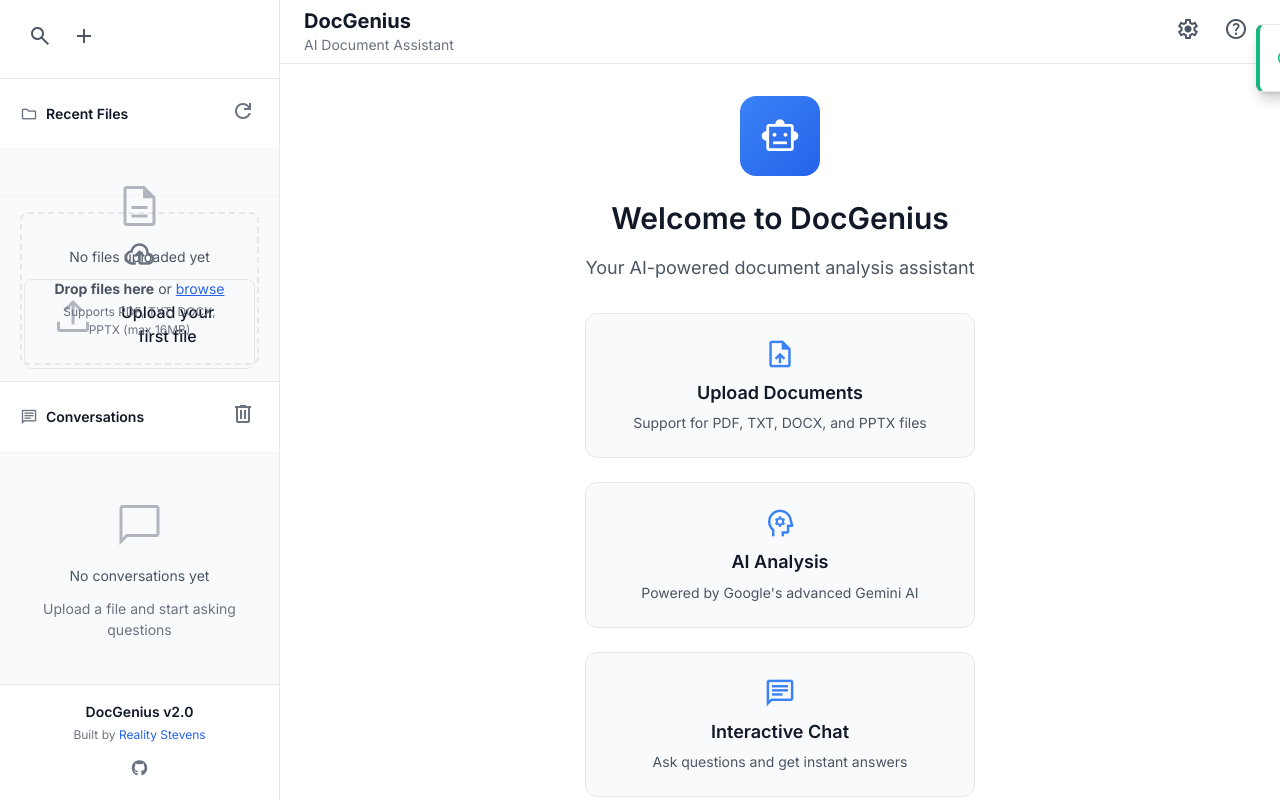
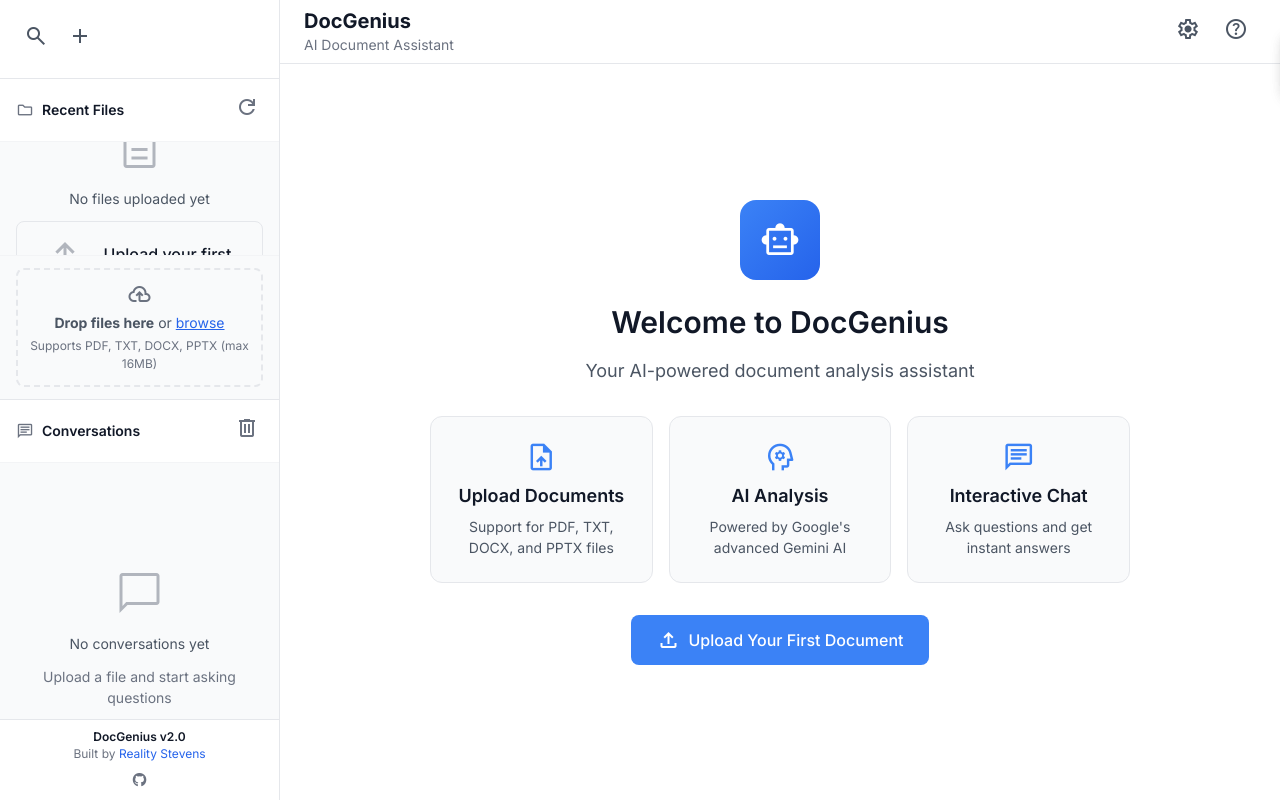
Before and after one commit to realitystevens/DocGenius, a Flask app: page / in a window 1280 px wide. Run offline with Flask 3, Linux system fonts and the light colour scheme.

Commit message:
fix: styling and layout.

```diff
--- a/static/script/app.js
+++ b/static/script/app.js
@@ -96,11 +96,12 @@
             this.chatHandler?.loadConversations()
         ]);
 
+        // Don't auto-select files - let user choose
         // Check if there are existing files and auto-select the first one
-        const files = this.fileHandler?.getAllFiles();
-        if (files && files.length > 0) {
-            this.fileHandler?.selectFile('file_0');
-        }
+        // const files = this.fileHandler?.getAllFiles();
+        // if (files && files.length > 0) {
+        //     this.fileHandler?.selectFile('file_0');
+        // }
 
         // Set up auto-save if enabled
         if (this.uiHandler?.getSettings().autoSave) {
@@ -184,16 +185,29 @@
                 chatInputContainer.hidden = false;
             }
 
-            // Update welcome screen
+            // Keep welcome screen visible until first message
+            // Messages container should remain hidden until there are messages
+            const chatMessages = document.getElementById('chatMessages');
+            if (chatMessages) {
+                chatMessages.hidden = true;
+            }
+
+            // Show welcome screen initially
             const welcomeScreen = document.getElementById('welcomeScreen');
             if (welcomeScreen) {
-                welcomeScreen.hidden = true;
+                welcomeScreen.hidden = false;
             }
         } else {
             // Hide chat input if no file selected
             const chatInputContainer = document.getElementById('chatInputContainer');
             if (chatInputContainer) {
                 chatInputContainer.hidden = true;
+            }
+
+            // Hide messages
+            const chatMessages = document.getElementById('chatMessages');
+            if (chatMessages) {
+                chatMessages.hidden = true;
             }
 
             // Show welcome screen
--- a/static/script/chatHandler.js
+++ b/static/script/chatHandler.js
@@ -23,6 +23,11 @@
         this.chatMessages = document.getElementById('chatMessages');
         this.messagesContainer = document.getElementById('messagesContainer');
         this.typingIndicator = document.getElementById('typingIndicator');
+
+        // Ensure typing indicator is hidden initially
+        if (this.typingIndicator) {
+            this.typingIndicator.hidden = true;
+        }
 
         // Input elements
         this.chatForm = document.getElementById('chatForm');
@@ -215,9 +220,13 @@
     }
 
     showChatInterface(show) {
-        if (this.welcomeScreen && this.chatMessages && this.chatInputContainer) {
+        if (this.welcomeScreen) {
             this.welcomeScreen.hidden = show;
+        }
+        if (this.chatMessages) {
             this.chatMessages.hidden = !show;
+        }
+        if (this.chatInputContainer) {
             this.chatInputContainer.hidden = !show;
         }
     }
--- a/static/style/aside.css
+++ b/static/style/aside.css
@@ -11,6 +11,8 @@
     position: relative;
     z-index: var(--z-index-sticky);
     transition: transform var(--transition-normal);
+    flex-shrink: 0;
+    overflow: hidden;
 }
 
 .sidebar-container {
@@ -25,9 +27,10 @@
     display: flex;
     align-items: center;
     justify-content: space-between;
-    padding: var(--spacing-4) var(--spacing-5);
+    padding: var(--spacing-4);
     border-bottom: 1px solid var(--color-border);
     background-color: var(--color-bg-primary);
+    flex-shrink: 0;
 }
 
 .sidebar-toggle {
@@ -70,10 +73,11 @@
 
 /* Sidebar Sections */
 .sidebar-section {
-    flex: 1;
+    flex: 1 1 0;
     display: flex;
     flex-direction: column;
     min-height: 0;
+    overflow: hidden;
 }
 
 .sidebar-section:not(:last-child) {
@@ -85,9 +89,10 @@
     display: flex;
     align-items: center;
     justify-content: space-between;
-    padding: var(--spacing-4) var(--spacing-5);
+    padding: var(--spacing-3) var(--spacing-4);
     background-color: var(--color-bg-primary);
     border-bottom: 1px solid var(--color-border-light);
+    flex-shrink: 0;
 }
 
 .section-title {
@@ -119,28 +124,32 @@
 
 /* File List */
 .file-list-container {
-    flex: 1;
+    flex: 1 1 auto;
     display: flex;
     flex-direction: column;
     min-height: 0;
+    overflow: hidden;
 }
 
 .file-list {
     flex: 1;
     overflow-y: auto;
+    overflow-x: hidden;
     padding: var(--spacing-2) 0;
+    min-height: 0;
 }
 
 .file-item {
     display: flex;
     align-items: center;
     gap: var(--spacing-3);
-    padding: var(--spacing-3) var(--spacing-5);
+    padding: var(--spacing-3) var(--spacing-4);
     margin: var(--spacing-1) var(--spacing-2);
     border-radius: var(--radius-md);
     cursor: pointer;
     transition: all var(--transition-fast);
     color: var(--color-text-secondary);
+    min-width: 0;
 }
 
 .file-item:hover,
@@ -211,14 +220,16 @@
 
 /* Upload Area */
 .upload-area {
-    padding: var(--spacing-4) var(--spacing-5);
+    padding: var(--spacing-3) var(--spacing-4);
     border-top: 1px solid var(--color-border-light);
+    flex-shrink: 0;
+    background-color: var(--color-bg-secondary);
 }
 
 .upload-dropzone {
     border: 2px dashed var(--color-border);
     border-radius: var(--radius-lg);
-    padding: var(--spacing-6);
+    padding: var(--spacing-3);
     text-align: center;
     transition: all var(--transition-fast);
     cursor: pointer;
@@ -231,9 +242,9 @@
 }
 
 .upload-dropzone .material-symbols-outlined {
-    font-size: 32px;
+    font-size: 24px;
     color: var(--color-text-muted);
-    margin-bottom: var(--spacing-2);
+    margin-bottom: var(--spacing-1);
 }
 
 .upload-text {
@@ -292,27 +303,31 @@
 
 /* Conversation List */
 .conversation-list-container {
-    flex: 1;
+    flex: 1 1 auto;
     display: flex;
     flex-direction: column;
     min-height: 0;
+    overflow: hidden;
 }
 
 .conversation-list {
     flex: 1;
     overflow-y: auto;
+    overflow-x: hidden;
     padding: var(--spacing-2) 0;
+    min-height: 0;
 }
 
 .conversation-item {
     display: flex;
     align-items: flex-start;
     gap: var(--spacing-3);
-    padding: var(--spacing-3) var(--spacing-5);
+    padding: var(--spacing-3) var(--spacing-4);
     margin: var(--spacing-1) var(--spacing-2);
     border-radius: var(--radius-md);
     cursor: pointer;
     transition: all var(--transition-fast);
+    min-width: 0;
 }
 
 .conversation-item:hover {
@@ -364,10 +379,11 @@
     flex-direction: column;
     align-items: center;
     justify-content: center;
-    padding: var(--spacing-8) var(--spacing-6);
+    padding: var(--spacing-6) var(--spacing-4);
     text-align: center;
     color: var(--color-text-muted);
     flex: 1;
+    min-height: 150px;
 }
 
 .empty-state .material-symbols-outlined {
@@ -390,9 +406,11 @@
 
 /* Sidebar Footer */
 .sidebar-footer {
-    padding: var(--spacing-4) var(--spacing-5);
+    padding: var(--spacing-2) var(--spacing-3);
     border-top: 1px solid var(--color-border);
     background-color: var(--color-bg-primary);
+    flex-shrink: 0;
+    margin-top: auto;
 }
 
 .app-info {
@@ -400,16 +418,17 @@
 }
 
 .app-name {
-    font-size: var(--font-size-sm);
+    font-size: var(--font-size-xs);
     font-weight: var(--font-weight-semibold);
     color: var(--color-text-primary);
-    margin: 0 0 var(--spacing-1) 0;
+    margin: 0;
 }
 
 .app-credits {
     font-size: var(--font-size-xs);
     color: var(--color-text-muted);
-    margin: 0 0 var(--spacing-2) 0;
+    margin: 0;
+    line-height: 1.4;
 }
 
 .app-credits a {
@@ -422,18 +441,19 @@
 }
 
 .app-links {
-    margin: 0;
+    margin: var(--spacing-1) 0 0 0;
 }
 
 .app-links a {
     display: inline-flex;
     align-items: center;
     justify-content: center;
-    width: 32px;
-    height: 32px;
+    width: 24px;
+    height: 24px;
     border-radius: var(--radius-full);
     color: var(--color-text-muted);
     transition: all var(--transition-fast);
+    font-size: 14px;
 }
 
 .app-links a:hover {
@@ -468,29 +488,29 @@
     }
 
     .upload-dropzone {
-        padding: var(--spacing-4);
+        padding: var(--spacing-3);
     }
 
     .sidebar-header {
-        padding: var(--spacing-3) var(--spacing-4);
+        padding: var(--spacing-3);
     }
 
     .section-header {
-        padding: var(--spacing-3) var(--spacing-4);
+        padding: var(--spacing-2) var(--spacing-3);
     }
 
     .file-item,
     .conversation-item {
-        padding: var(--spacing-3) var(--spacing-4);
+        padding: var(--spacing-2) var(--spacing-3);
         margin: var(--spacing-1);
     }
 
     .upload-area {
-        padding: var(--spacing-3) var(--spacing-4);
+        padding: var(--spacing-2) var(--spacing-3);
     }
 
     .sidebar-footer {
-        padding: var(--spacing-3) var(--spacing-4);
+        padding: var(--spacing-2);
     }
 }
 
@@ -532,23 +552,27 @@
 
 /* Scrollbar Styling */
 .file-list::-webkit-scrollbar,
-.conversation-list::-webkit-scrollbar {
+.conversation-list::-webkit-scrollbar,
+.messages-container::-webkit-scrollbar {
     width: 6px;
 }
 
 .file-list::-webkit-scrollbar-track,
-.conversation-list::-webkit-scrollbar-track {
+.conversation-list::-webkit-scrollbar-track,
+.messages-container::-webkit-scrollbar-track {
     background: transparent;
 }
 
 .file-list::-webkit-scrollbar-thumb,
-.conversation-list::-webkit-scrollbar-thumb {
+.conversation-list::-webkit-scrollbar-thumb,
+.messages-container::-webkit-scrollbar-thumb {
     background-color: var(--color-gray-300);
     border-radius: var(--radius-full);
 }
 
 .file-list::-webkit-scrollbar-thumb:hover,
-.conversation-list::-webkit-scrollbar-thumb:hover {
+.conversation-list::-webkit-scrollbar-thumb:hover,
+.messages-container::-webkit-scrollbar-thumb:hover {
     background-color: var(--color-gray-400);
 }
 
--- a/static/style/main.css
+++ b/static/style/main.css
@@ -1,9 +1,16 @@
 /* DocGenius Main Layout Styles */
+
+/* Global visibility control */
+[hidden] {
+    display: none !important;
+}
 
 /* App Container */
 .app {
     display: flex;
     height: 100vh;
+    width: 100%;
+    overflow: hidden;
     background-color: var(--color-bg-primary);
 }
 
@@ -60,13 +67,15 @@
     border-left: 4px solid var(--color-error);
     border-radius: var(--radius-lg);
     box-shadow: var(--shadow-lg);
-    transform: translateX(100%);
+    transform: translateX(calc(100% + var(--spacing-6)));
     transition: transform var(--transition-normal);
     z-index: var(--z-index-toast);
+    pointer-events: none;
 }
 
 .toast.show {
     transform: translateX(0);
+    pointer-events: auto;
 }
 
 .toast-success {
@@ -113,6 +122,8 @@
     display: flex;
     flex-direction: column;
     min-width: 0;
+    height: 100vh;
+    overflow: hidden;
     background-color: var(--color-bg-primary);
 }
 
@@ -128,12 +139,15 @@
     position: sticky;
     top: 0;
     z-index: var(--z-index-sticky);
+    flex-shrink: 0;
 }
 
 .header-left {
     display: flex;
     align-items: center;
     gap: var(--spacing-4);
+    min-width: 0;
+    flex: 1;
 }
 
 .mobile-menu-toggle {
@@ -149,23 +163,30 @@
     color: var(--color-text-primary);
 }
 
+.app-title {
+    min-width: 0;
+}
+
 .app-title h1 {
     font-size: var(--font-size-xl);
     font-weight: var(--font-weight-bold);
     color: var(--color-text-primary);
     margin: 0;
+    white-space: nowrap;
 }
 
 .app-title p {
     font-size: var(--font-size-sm);
     color: var(--color-text-muted);
     margin: 0;
+    white-space: nowrap;
 }
 
 .header-right {
     display: flex;
     align-items: center;
     gap: var(--spacing-2);
+    flex-shrink: 0;
 }
 
 .header-action {
@@ -196,11 +217,15 @@
     align-items: center;
     justify-content: center;
     padding: var(--spacing-8);
+    width: 100%;
+    overflow-y: auto;
 }
 
 .welcome-content {
     text-align: center;
-    max-width: 600px;
+    max-width: 700px;
+    width: 100%;
+    margin: 0 auto;
 }
 
 .welcome-icon {
@@ -232,9 +257,10 @@
 
 .feature-grid {
     display: grid;
-    grid-template-columns: repeat(auto-fit, minmax(200px, 1fr));
-    gap: var(--spacing-6);
+    grid-template-columns: repeat(auto-fit, minmax(180px, 1fr));
+    gap: var(--spacing-4);
     margin-bottom: var(--spacing-8);
+    width: 100%;
 }
 
 .feature-card {
@@ -242,6 +268,10 @@
     background-color: var(--color-bg-secondary);
     border-radius: var(--radius-xl);
     border: 1px solid var(--color-border);
+    text-align: center;
+    display: flex;
+    flex-direction: column;
+    align-items: center;
 }
 
 .feature-card .material-symbols-outlined {
```
Also changed, not shown: other parts of static/style/main.css (+22 -2 lines).
